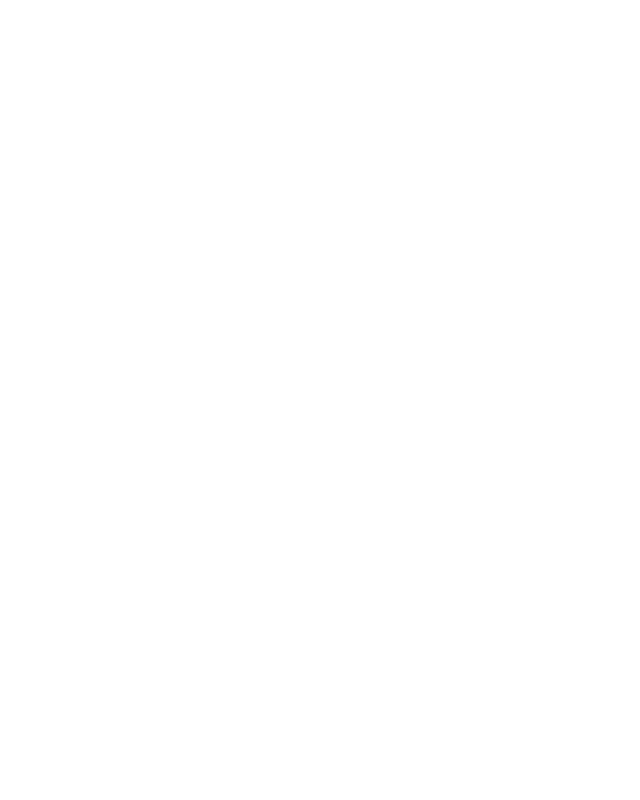
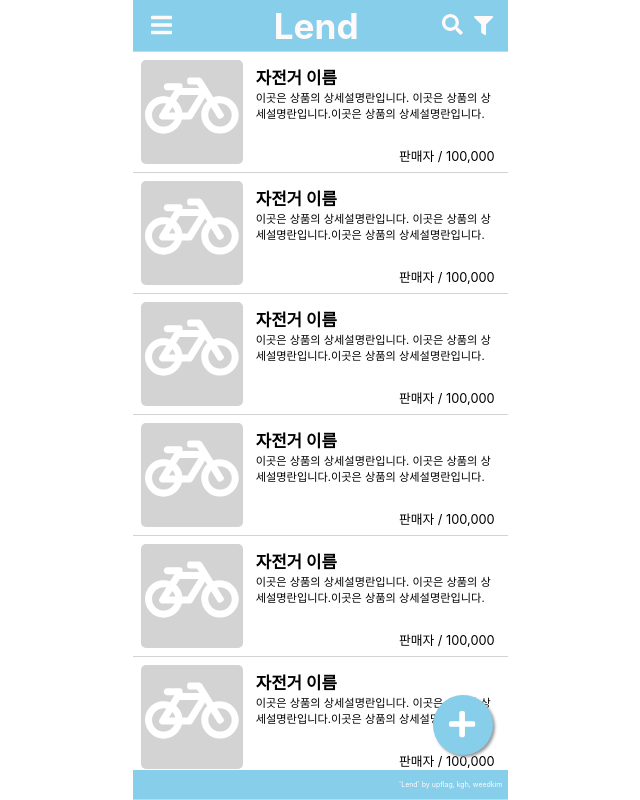
Before and after one commit to kgh3489/2021Hanium, a React (Create React App) app: page / in a window 1280 px wide. Shown: the whole page, without its empty margins (320-960 px from the left). Built offline with nearby package versions, Linux system fonts and the light colour scheme.

Commit message:
로컬호스트 포트 수정

```diff
--- a/package.json
+++ b/package.json
@@ -2,7 +2,7 @@
   "name": "project_b",
   "version": "0.1.0",
   "private": true,
-  "homepage": "https://final-bil.github.io/2021Hanium/",
+  "homepage": "https://final-bil.github.io",
   "dependencies": {
     "@fortawesome/fontawesome-free": "^5.15.3",
     "@testing-library/jest-dom": "^5.11.4",
--- a/src/app.jsx
+++ b/src/app.jsx
@@ -11,7 +11,7 @@
     <div className={styles.app}>
       <BrowserRouter>
         <Switch>
-          <Route exact path="/2021Hanium">
+          <Route exact path="/">
             <Header />
             <ProductList />
             <Footer />
--- a/src/component/product_register/product_register.jsx
+++ b/src/component/product_register/product_register.jsx
@@ -8,7 +8,7 @@
 
     const goToHome = () => {
         history.push({
-            pathname: "/2021Hanium"
+            pathname: "/"
         })
     }
 
--- a/src/component/register_login/login.jsx
+++ b/src/component/register_login/login.jsx
@@ -9,7 +9,7 @@
 
     const goToHome = () => {
         history.push({
-            pathname: "/2021Hanium"
+            pathname: "/"
         })
     }
 
```
